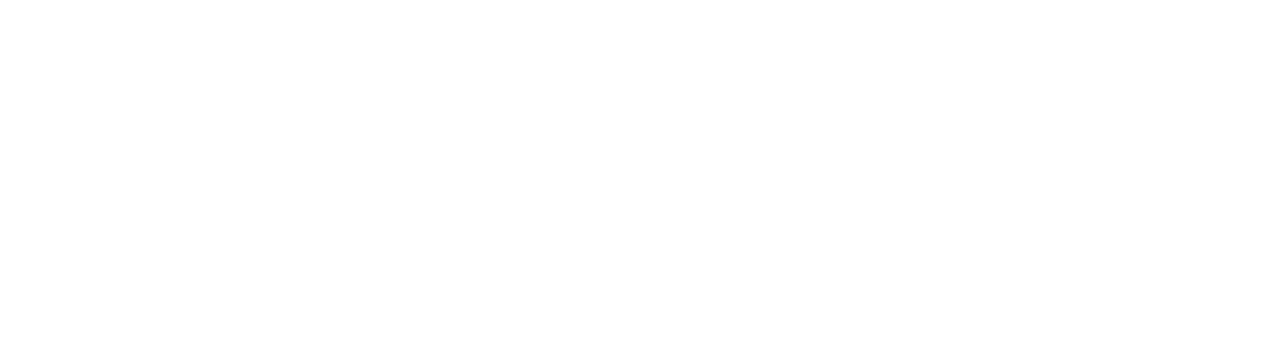
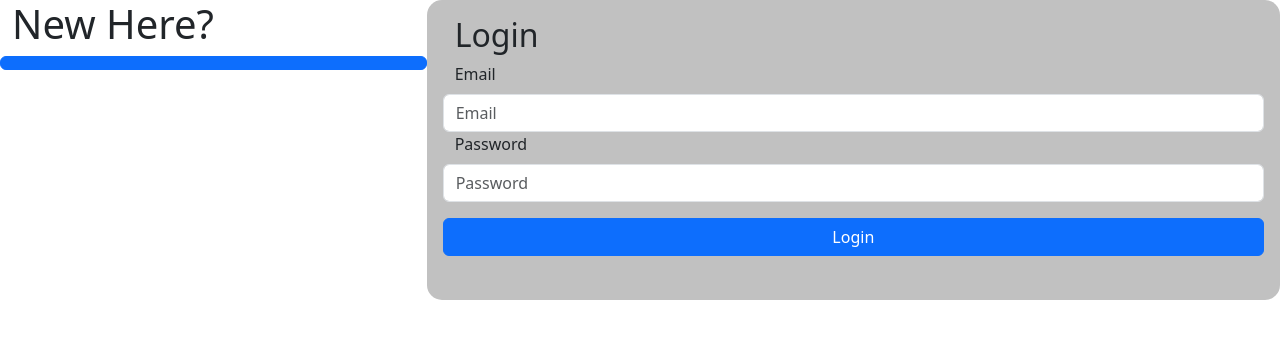
Before and after one commit to vesmor/VirtualVogue, a React (Create React App) app in the folder frontend/: page /login in a window 1280 px wide. Before the commit this address had no page. Shown: the top 338 px of the page. Built offline with nearby package versions, Linux system fonts and the light colour scheme.

Commit message:
Issue: Logging in with any input

```diff
--- a/frontend/src/App.js
+++ b/frontend/src/App.js
@@ -4,15 +4,17 @@ import "./App.css";
 import Home from "./Home";
 import LandingPage from "./LandingPage";
 import Login from "./Login"
+import SignUp from "./signup"
 import "./styles.css";
 
 function App() {
   return (
     <Router>
       <Routes>
-        <Route path="/" element={<Login />} />
+        <Route path="/" element={<LandingPage />} />
         <Route path="/home" element={<Home />} />
-        <Route path = "/ogin" element = {<Login />} />
+        <Route path = "/login" element = {<Login />} />
+        <Route path = "/signup" element = {<SignUp />}/>
       </Routes>
     </Router>
   );
--- a/frontend/src/Login.js
+++ b/frontend/src/Login.js
@@ -1,30 +1,27 @@
 import React, { useState } from "react";
 import {
-    Navbar,
-    Nav,
     Container,
     Row,
     Col,
     Card,
     Form,
+    FormLabel,
     CardBody,
-    FormLabel,
-    FormText,
     Button,
     FormControl,
 } from "react-bootstrap";
 import "./styles.css";
+import 'bootstrap/dist/css/bootstrap.min.css';
 
 const Login = () => {
 
 
-    const [email, setEmail] = useState('');
-    const [password, setPassword] = useState('');
-    const [errorMessaege, setError] = useState('');
+    const [email, setEmail] = useState("");
+    const [password, setPassword] = useState("");
+    const [errorMessage, setError] = useState("");
 
     const doLogin = async (event) => {
         event.preventDefault();
-
         console.log(email, password);
 
         const passwordRegex = /^(?=.*[a-z])(?=.*[A-Z])(?=.*\d)(?=.*[@$!%*?&,.])[A-Za-z\d@$!%*?&,.]{8,}$/;
@@ -34,18 +31,21 @@ const Login = () => {
         if (!email.trim()) {
             error = "Enter email!";
             setError(error);
+            console.log(errorMessage)
             return;
         }
-        if (!password.trim()) {
+        else if (!password.trim()) {
             error = "Enter Password!";
+            console.log(errorMessage)
             setError(error);
             return;
         }
 
+
         console.log("Valid form");
 
         let jsonPayload = JSON.stringify({
-            email: email,
+            login: email,
             password: password
         }
         )
@@ -53,17 +53,22 @@ const Login = () => {
         //API stuff here!
 
         try{
-            let response = await fetch('~/api/Login', {method: 'POST',
+            const response = await fetch('http://localhost:5002/api/Login', {method: 'POST',
                 body: jsonPayload,
                 headers:{'Content-Type':'application/json'}
             });
 
+            console.log("Fetch response")
+
             let res = JSON.parse(await response.text());
 
-            if(res <= 0){
+            if(res.error){
                 console.log('Error');
                 return;
             }
+
+
+            console.log("Success")
 
             //save info
             let user = {
@@ -72,46 +77,50 @@ const Login = () => {
             }
             localStorage.setItem('user_data', JSON.stringify(user));
 
-            //go to landing page
-            window.location.href = '/landingpage';
+            //window.location.href = '/landingpage';
         }
         catch(e){
             alert(e.toString());
             return;
         }
 
+    };
+
+    const openSignup = () => {
+        window.location.href = '/signup'
     }
 
     return (
-        <Container fluid class="main-container" id="loginPage">
+        <Container fluid className="main-container" id="loginPage">
             <Row>
                 <Col md={4} style={{ height: 100, }} id="sideBar">
                     <Row>
-                        <h1 class="h1">New Here?</h1>
+                        <h1 className="h1">New Here?</h1>
                     </Row>
                     <Row>
-                        <a href="/Signup"></a>
+                        <Button type = "button" onClick={openSignup}></Button>
                     </Row>
                 </Col>
-                <Col text-center>
+                <Col>
 
                     <Row>
                         <Card>
                             <CardBody>
-                                <Form onSubmit={doLogin()}>
+                                <Form onSubmit={doLogin}>
                                     <Row>
                                         <h2 class="h2">Login</h2>
                                     </Row>
                                     <Row class="flex-column">
                                         <FormLabel>Email</FormLabel>
-                                        <FormControl required placeholder="Email" id="email" type="text" onChange={(ev) => setEmail(ev.target.value)}></FormControl>
+                                        <FormControl required value = {email} placeholder="Email" id="email" type="text" onChange={(e) => setEmail(e.target.value)}></FormControl>
                                     </Row>
                                     <Row class="flex-column">
                                         <FormLabel>Password</FormLabel>
-                                        <FormControl required placeholder="Password" id="password" type="password" onChange={(ev) => setPassword(ev.target.value)}></FormControl>
+                                        <FormControl required value = {password} placeholder="Password" id="password" type="password" onChange={(e) => setPassword(e.target.value)}></FormControl>
                                     </Row>
                                     <Row>
-                                        <button variant="primary" type="submit">Login</button>
+                                        <p>{errorMessage}</p>
+                                        <Button variant="primary" type="submit">Login</Button>
                                     </Row>
                                 </Form>
                             </CardBody>
```
Also changed, not shown: 1 other file (tests, documents, lock files or other folders).
